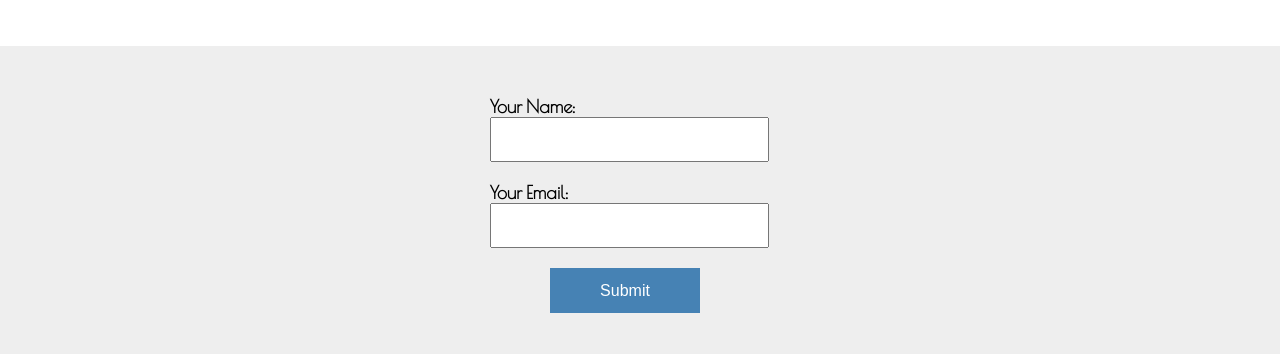
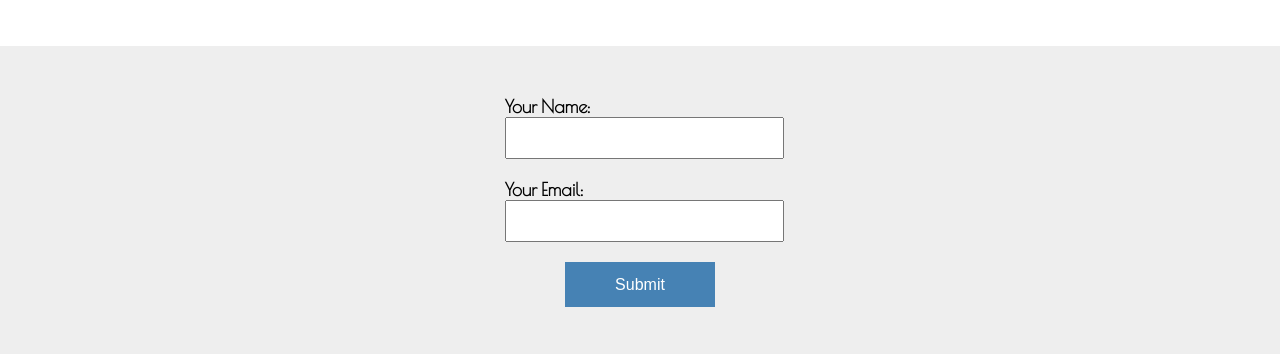
Before and after one commit to samikhalildev/samikhalildev.github.io, a plain HTML site: page resume.html in a window 1280 px wide. Shown: the part 285-639 px from the top of the page. Drawn offline with nearby package versions, Linux system fonts and the light colour scheme.

Commit message:
margin fixes

```diff
--- a/resume.html
+++ b/resume.html
@@ -56,12 +56,13 @@
 
 
 			<form action="https://formspree.io/sami.khalil.dev@gmail.com" method="post">
-				<span class="form-text">
-				Your Name: <input type="text" name="name" required="Please enter your name.">
 
-				Your Email: <input type="email" name="_replyto" required>
+				<span class="form-text"> Your Name: </span>
+					<input type="text" name="name" required="Please enter your name.">
 
-				</span>
+				<span class="form-text"> Your Email: </span>
+					<input type="email" name="_replyto" required>
+
 
 				<input type="hidden" name="_next" value="submission_complete.html" />
 
--- a/style.css
+++ b/style.css
@@ -47,6 +47,7 @@
 input{
 	padding: 10px;
 	font-size: inherit;
+	margin-left: 15px;
 }
 
 input[type="text"] {
@@ -72,7 +73,7 @@
 	border: none;
 	background: steelblue;
 	color: white;
-	margin-left: 60px;
+	margin-left: 75px;
 }
 
 input[type="submit"]:hover{
@@ -82,6 +83,7 @@
 .form-text{
 	font-weight: bold;
 	font-size: 18px;
+	margin-left: 15px;
 }
 .title{
 	font-size: 30px;
```
